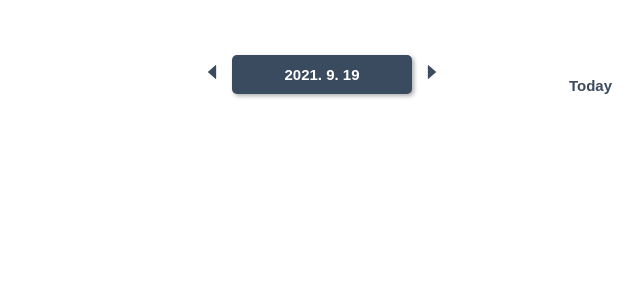
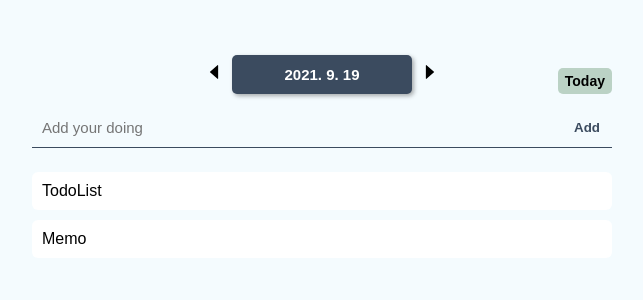
Before and after one commit to yunojang/daily-diary, a React (Create React App) app: page / in a window 1280 px wide. Shown: the top 300 px of the page, without its empty margins (318-961 px from the left). Built offline with nearby package versions, Linux system fonts and the light colour scheme; a web font is replaced by a local one.

Commit message:
feat: add todo

```diff
--- a/src/App.js
+++ b/src/App.js
@@ -3,38 +3,31 @@ import styled from "styled-components";
 
 import { createDateKey } from "utils/date";
 
-import TodoCreate from "Components/TodoCreate";
 import DateSelector from "Components/DateSelector";
 import Diary from "Components/Diary";
 
-const INITIAL_DIARY = {
+const INIT_DIARY = {
   todos: [],
   memo: "",
 };
 
 function App() {
-  const [diary, setDiary] = useState(INITIAL_DIARY);
+  const [diary, setDiary] = useState(INIT_DIARY);
   const [date, setDate] = useState(new Date());
 
   const loadData = () => {
     const key = createDateKey(date);
 
-    // ls load ( with key )
-    const loaded = key && {};
+    const loaded = key && INIT_DIARY;
     setDiary(loaded);
   };
 
   useEffect(loadData, [date]);
 
-  const setTodos = (newTodos) => {
-    setDiary((prev) => ({ ...prev, todos: newTodos }));
-  };
-
   return (
     <ContentConatainer>
       <DateSelector date={date} setDate={setDate} />
-      <TodoCreate setTodos={setTodos} />
-      <Diary diary={diary} />
+      <Diary diary={diary} setDiary={setDiary} />
     </ContentConatainer>
   );
 }
--- a/src/Components/DateSelector.js
+++ b/src/Components/DateSelector.js
@@ -40,15 +40,14 @@ export default DateSelector;
 const Container = styled.div`
   display: flex;
   justify-content: center;
-  align-items: center;
-  gap: 10px;
+  gap: 8px;
   position: relative;
+  margin-bottom: 14px;
 
   button {
-    color: ${color.MAIN};
+    /* color: ${color.main}; */
   }
-
-  .counter {
+  button.counter {
     font-size: 20px;
   }
 `;
@@ -58,7 +57,7 @@ const DatePanel = styled.span`
   width: 180px;
   padding: 11px 0;
   border-radius: 5px;
-  background: ${color.MAIN};
+  background: ${color.main};
   color: #fff;
   text-align: center;
   font-size: 15px;
@@ -71,6 +70,9 @@ const TodayButton = styled.button`
   position: absolute;
   right: 0;
   bottom: 0;
-  font-size: 15px;
+  font-size: 14px;
   font-weight: bold;
+  background: ${color.bright};
+  padding: 5px 7px;
+  border-radius: 5px;
 `;
--- /dev/null
+++ b/src/Components/Diary/TodoCreateForm.js
@@ -0,0 +1,51 @@
+import color from "constant/color";
+import React from "react";
+import { useState } from "react/cjs/react.development";
+import styled from "styled-components";
+
+function TodoCreateForm({ pushTodo }) {
+  const [inputText, setInputText] = useState("");
+
+  const onSubmit = (e) => {
+    e.preventDefault();
+
+    setInputText("");
+    pushTodo(inputText);
+  };
+
+  return (
+    <Form onSubmit={onSubmit}>
+      <input
+        placeholder="Add your doing"
+        value={inputText}
+        onInput={(e) => setInputText(e.target.value)}
+      />
+      <button>Add</button>
+    </Form>
+  );
+}
+
+export default TodoCreateForm;
+
+const Form = styled.form`
+  width: 100%;
+  margin-bottom: 24px;
+  border-bottom: 1px solid ${color.main};
+  color: ${color.main};
+  display: flex;
+  align-items: center;
+
+  input {
+    padding: 8px 10px;
+    font-size: 15px;
+    flex-grow: 1;
+    background: none;
+    border: none;
+  }
+
+  button {
+    padding: 12px;
+    font-weight: bold;
+    color: ${color.main};
+  }
+`;
--- a/src/Components/Diary/index.js
+++ b/src/Components/Diary/index.js
@@ -1,7 +1,46 @@
 import React from "react";
+import styled from "styled-components";
 
-function Diary(props) {
-  return <div></div>;
+import TodoCreateForm from "./TodoCreateForm";
+
+function Diary({ diary, setDiary }) {
+  const setTodos = (setFunc) => {
+    setDiary((prev) => {
+      const newTodo = setFunc(prev.todos);
+
+      return { ...prev, todos: newTodo };
+    });
+  };
+
+  const pushTodo = (newTodoText) => {
+    const newItem = {
+      id: 0,
+      checked: false,
+      content: newTodoText,
+    };
+
+    setTodos((prevTodos) => [...prevTodos, newItem]);
+  };
+
+  return (
+    <Container>
+      <TodoCreateForm pushTodo={pushTodo} />
+      <TempBox>TodoList</TempBox>
+      <TempBox>Memo</TempBox>
+    </Container>
+  );
 }
 
 export default Diary;
+
+const Container = styled.div``;
+
+const TempBox = styled.div`
+  padding: 10px;
+  background: #fff;
+  border-radius: 6px;
+
+  & + & {
+    margin-top: 10px;
+  }
+`;
--- a/src/Components/TodoCreate.js
+++ /dev/null
@@ -1,7 +0,0 @@
-import React from "react";
-
-function TodoCreate(props) {
-  return <div></div>;
-}
-
-export default TodoCreate;
--- a/src/constant/color.js
+++ b/src/constant/color.js
@@ -1,5 +1,6 @@
 const color = {
-  MAIN: "#3b4b5f",
+  main: "#3b4b5f",
+  bright: "#bbd2c5",
 };
 
 export default color;
--- a/src/style/GlobalStyle.js
+++ b/src/style/GlobalStyle.js
@@ -1,3 +1,4 @@
+import color from "constant/color";
 import { createGlobalStyle } from "styled-components";
 
 export default createGlobalStyle`
@@ -11,6 +12,14 @@ export default createGlobalStyle`
     box-sizing: border-box;
     margin: 0;
     padding: 0;
+  }
+
+  *::selection {
+    background: ${color.bright};
+  }
+
+  body {
+    background: #f4fbfe;
   }
 
   ul,li {
```
Also changed, not shown: src/Components/Title.js (added, +11 -0 lines), src/utils/localStorage.js (added).
